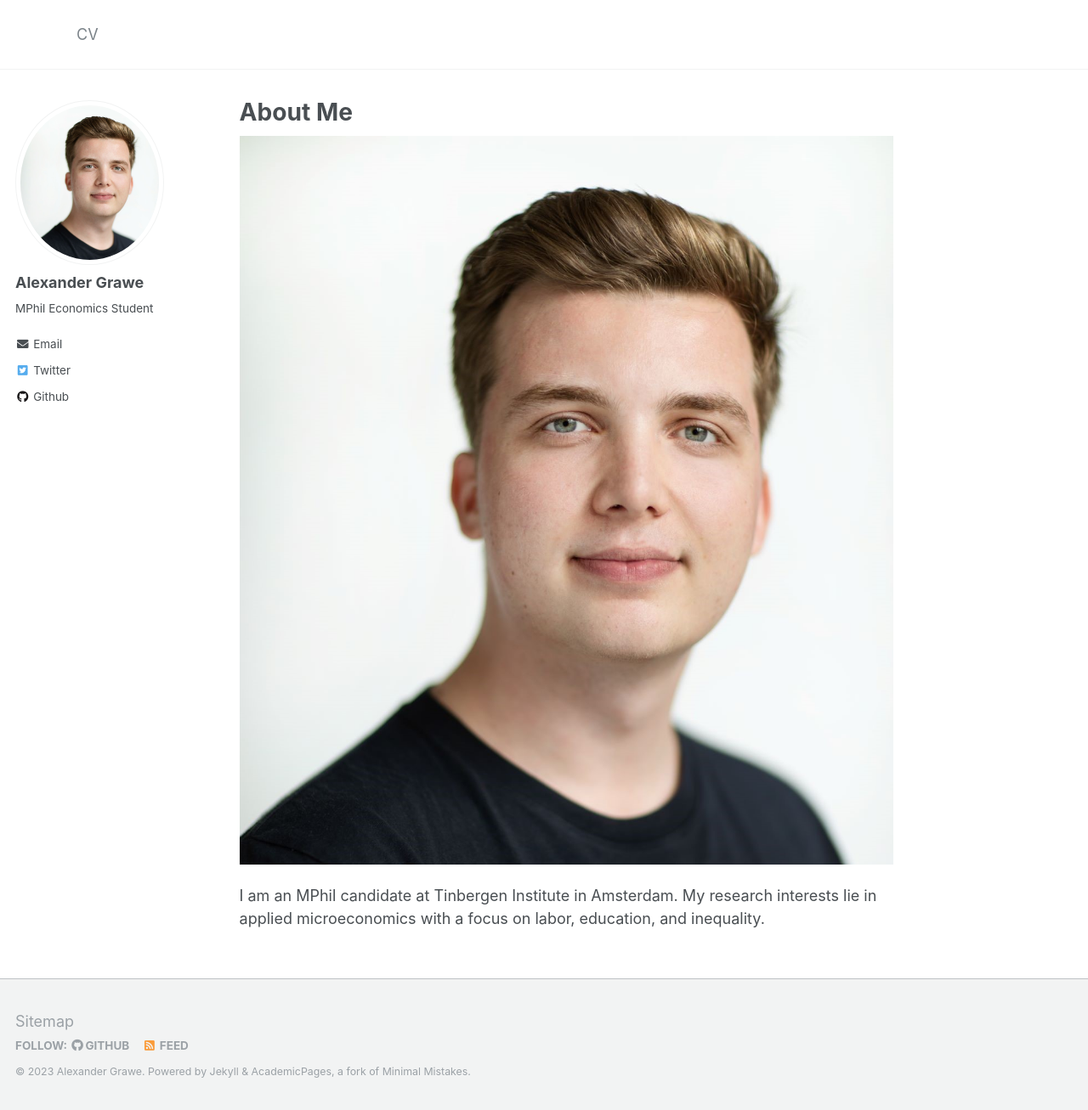
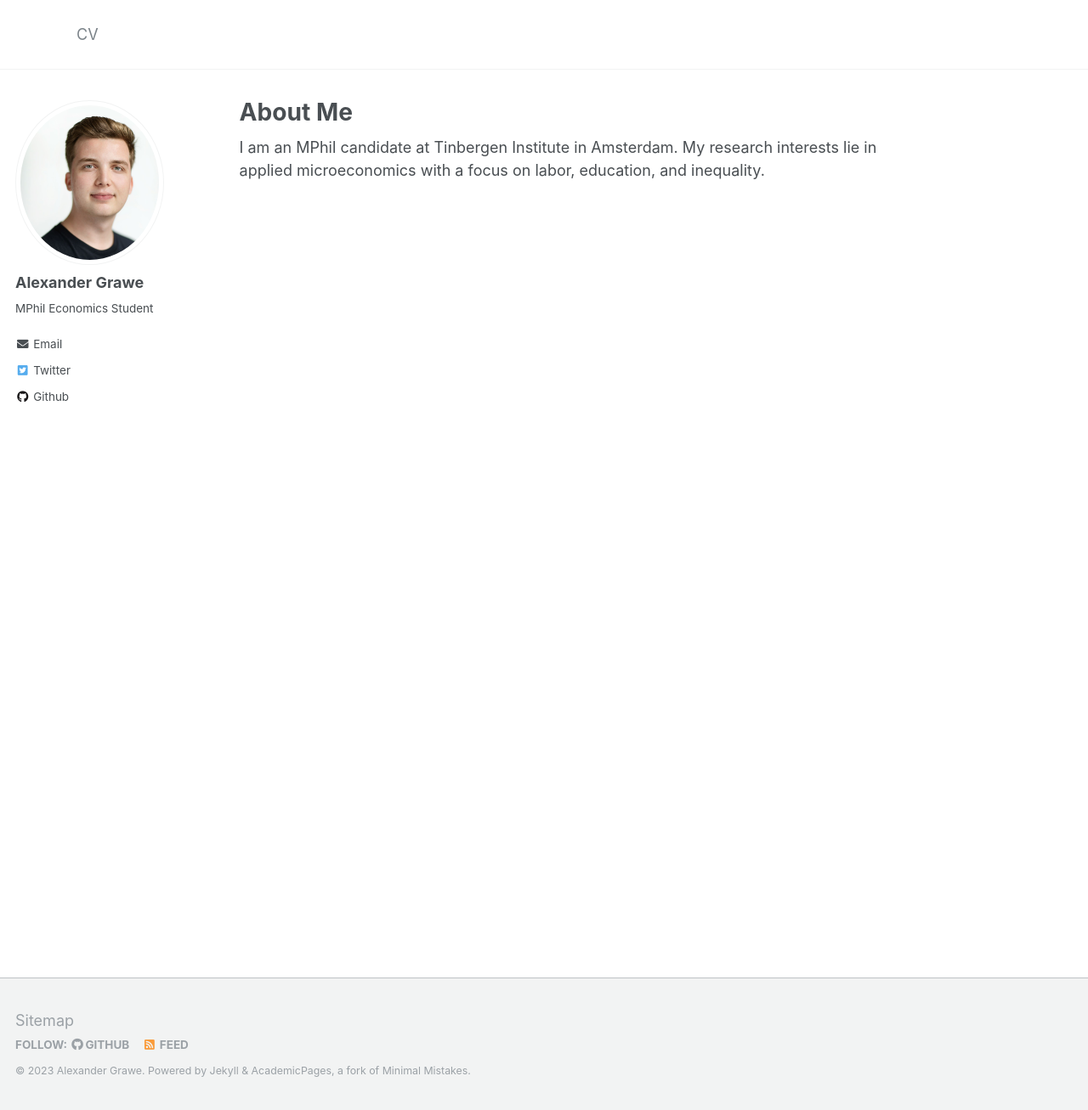
Before and after one commit to agrawe/agrawe.github.io, a Jekyll site: the page built from _pages/about.md, in a window 1280 px wide and 1307 px high. Shown: the whole window at 85% size. Built offline with Jekyll 4.4.1, drawn with Linux system fonts in a browser that asks for light colours.

Commit message:
Remove about me picture

```diff
--- a/_pages/about.md
+++ b/_pages/about.md
@@ -8,6 +8,4 @@ redirect_from:
   - /about.html
 ---
 
-<img title="A photo of me" alt="Alexander Grawe" src="images/Alexander_Grawe.jpg">
-
 I am an MPhil candidate at Tinbergen Institute in Amsterdam. My research interests lie in applied microeconomics with a focus on labor, education, and inequality.
```
